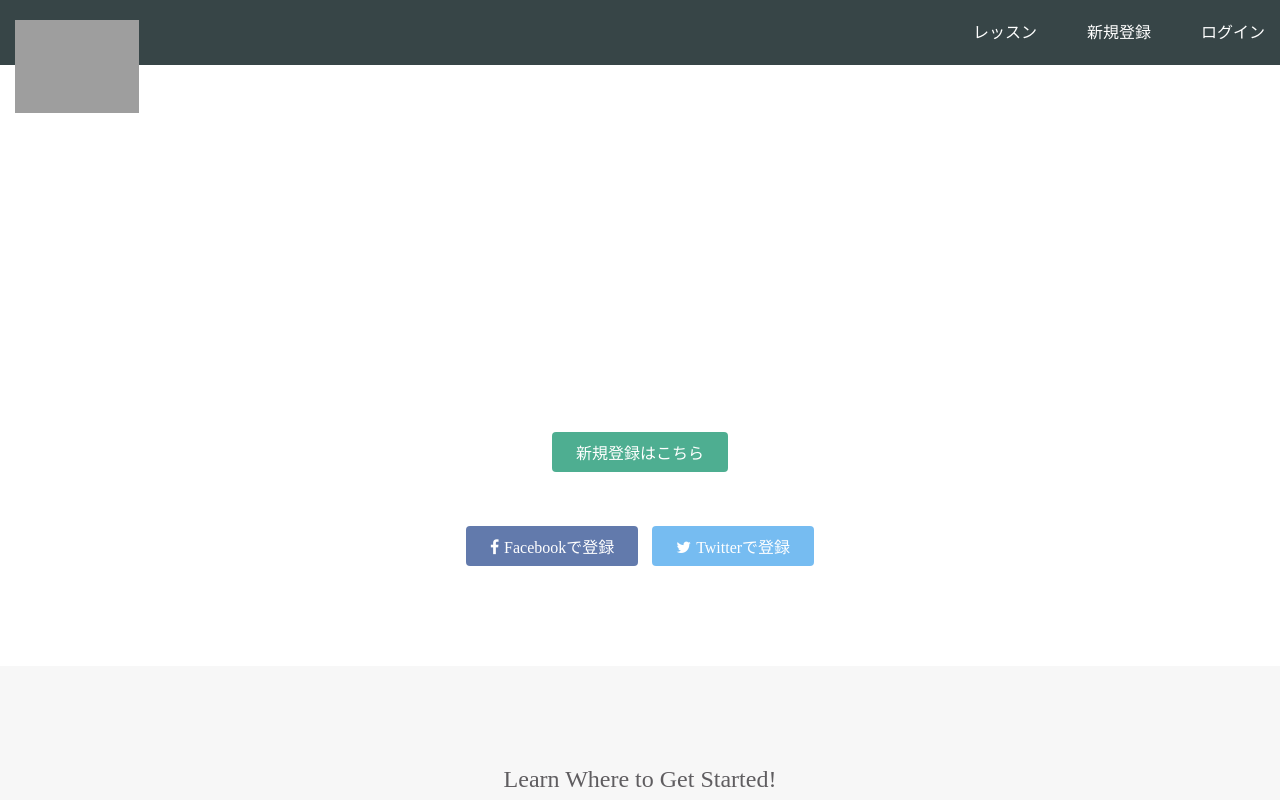
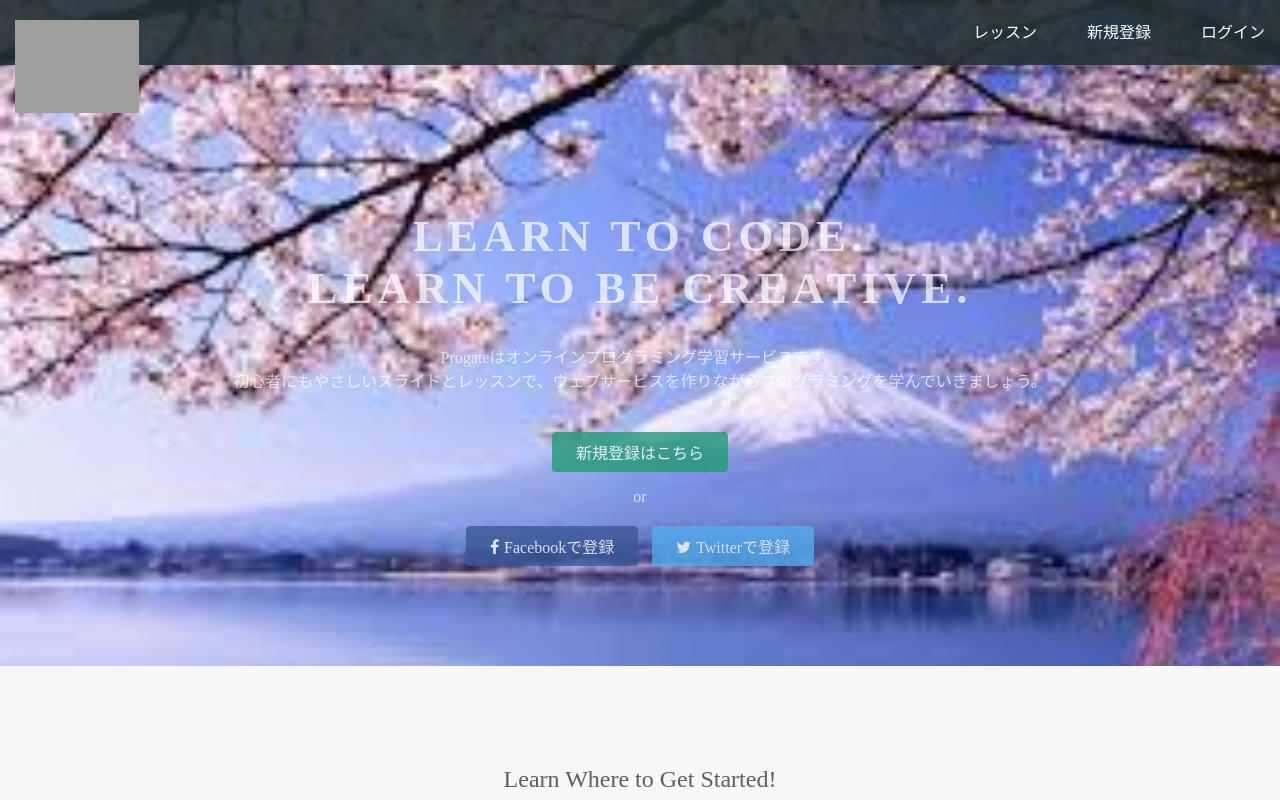
Before and after one commit to maedak223/maetest, a plain HTML site: page index.html in a window 1280 px wide. Shown: the top 800 px of the page. Drawn offline with Linux system fonts and the light colour scheme; grey boxes are pictures that could not be loaded.

Commit message:
Update stylesheet.css

```diff
--- a/stylesheet.css
+++ b/stylesheet.css
@@ -19,7 +19,7 @@ a {
 
 .top-wrapper {
   padding: 180px 0 100px 0;
-  background-image: url(top.png);
+  background-image: url(images.jpg);
   background-size: cover;
   color: white;
   text-align: center;
```
